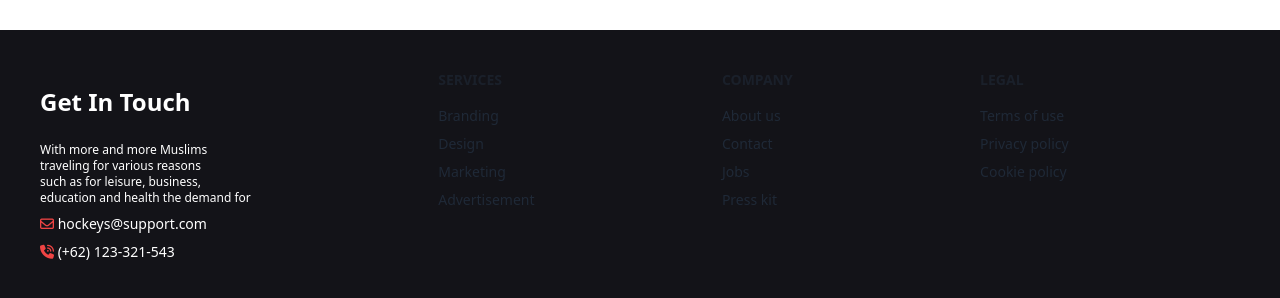
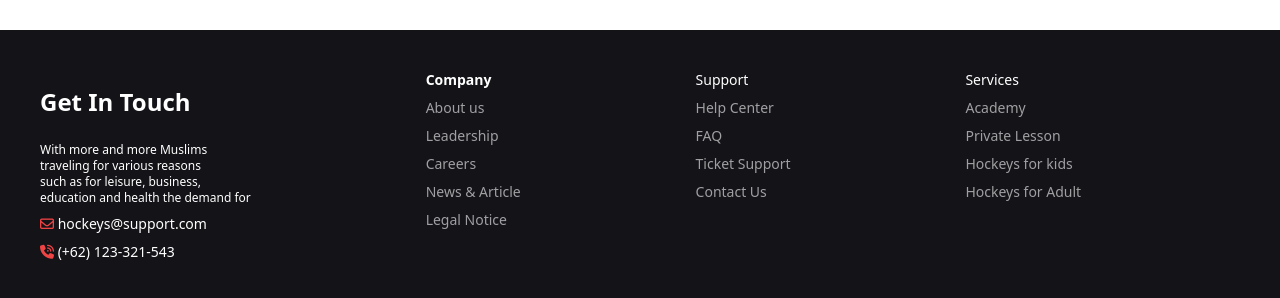
Before and after one commit to Abusayem99133/my--third-assignment, a plain HTML site: page index.html in a window 1280 px wide. Shown: the part 4295-4593 px from the top of the page. Drawn offline with nearby package versions, Linux system fonts and the light colour scheme.

Commit message:
footer editing

```diff
--- a/index.html
+++ b/index.html
@@ -544,30 +544,33 @@
   </main>
   <footer class="footer p-10 bg-[#131318] text-base-content">
     <aside class="text-white">
-      <h3 class="text-[#fff] text-2xl font-extrabold my-4">Get In Touch</h3>
-      <p class="text-xs font-medium text-white">With more and more Muslims <br> traveling for various reasons <br> such as for leisure, business, <br> education and health the demand for </p>
+      <h3 class="text-2xl font-extrabold my-4">Get In Touch</h3>
+      <p class="text-xs font-medium">With more and more Muslims <br> traveling for various reasons <br> such as for leisure, business, <br> education and health the demand for </p>
       <p><i class="fa-regular fa-envelope text-red-500"></i> hockeys@support.com</p>
       <p><i class="fa-solid fa-phone-volume text-red-500"></i> (+62) 123-321-543</p>
     </aside>
-    <nav>
-      <header class="footer-title">Services</header>
-      <a class="link link-hover">Branding</a>
-      <a class="link link-hover">Design</a>
-      <a class="link link-hover">Marketing</a>
-      <a class="link link-hover">Advertisement</a>
+    <nav class="text-white">
+      <header class=" text-white font-bold">Company</header>
+      <a class="link link-hover text-[#FFFFFF99]">About us</a>
+      <a class="link link-hover text-[#FFFFFF99]">Leadership</a>
+      <a class="link link-hover text-[#FFFFFF99]">Careers</a>
+      <a class="link link-hover text-[#FFFFFF99]">News & Article</a>
+      <a class="link link-hover text-[#FFFFFF99]">Legal Notice</a>
     </nav>
-    <nav>
-      <header class="footer-title">Company</header>
-      <a class="link link-hover">About us</a>
-      <a class="link link-hover">Contact</a>
-      <a class="link link-hover">Jobs</a>
-      <a class="link link-hover">Press kit</a>
+    <nav >
+      <header class="text-white">Support</header>
+        <a class="link link-hover text-[#FFFFFF99]">Help Center</a>
+      <a class="link link-hover text-[#FFFFFF99]">FAQ</a>
+      <a class="link link-hover text-[#FFFFFF99]">Ticket Support</a>
+      <a class="link link-hover text-[#FFFFFF99]">Contact Us</a>
+
     </nav>
-    <nav>
-      <header class="footer-title">Legal</header>
-      <a class="link link-hover">Terms of use</a>
-      <a class="link link-hover">Privacy policy</a>
-      <a class="link link-hover">Cookie policy</a>
+    <nav class="">
+      <header class="text-white">Services</header>
+      <a class="link link-hover text-[#FFFFFF99]">Academy</a>
+      <a class="link link-hover text-[#FFFFFF99]">Private Lesson</a>
+      <a class="link link-hover text-[#FFFFFF99]">Hockeys for kids</a>
+      <a class="link link-hover text-[#FFFFFF99]">Hockeys for Adult</a>
     </nav>
   </footer>
 </body>
```
